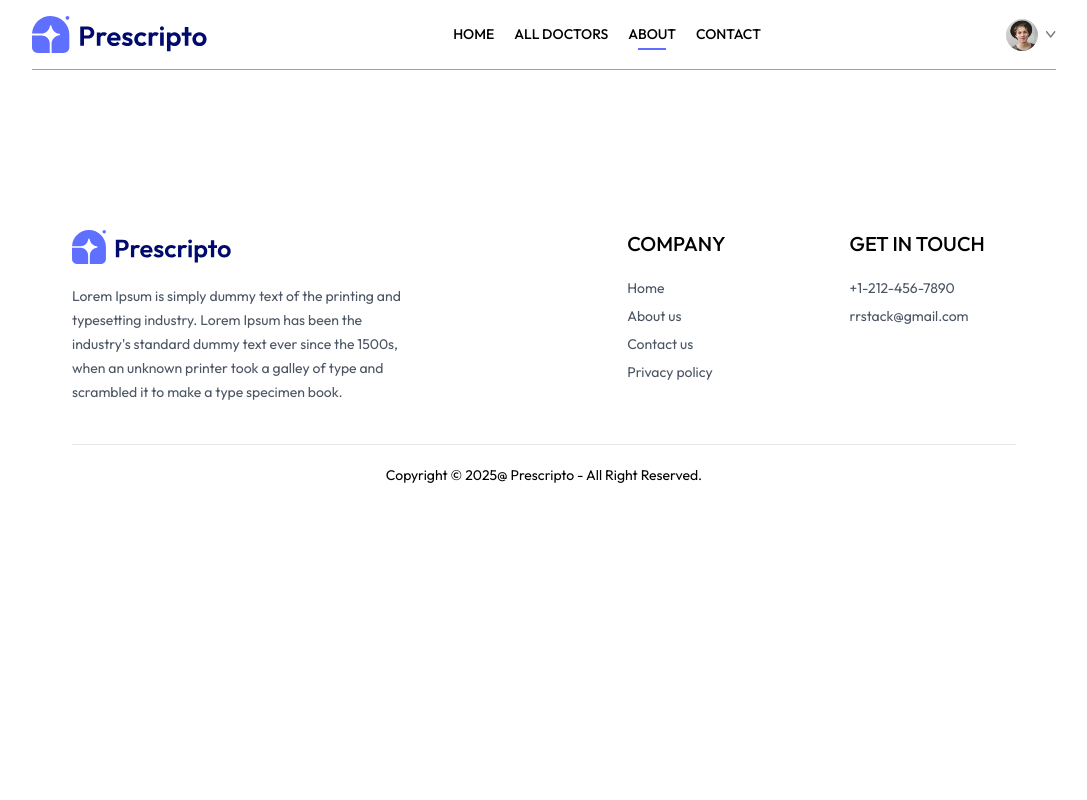
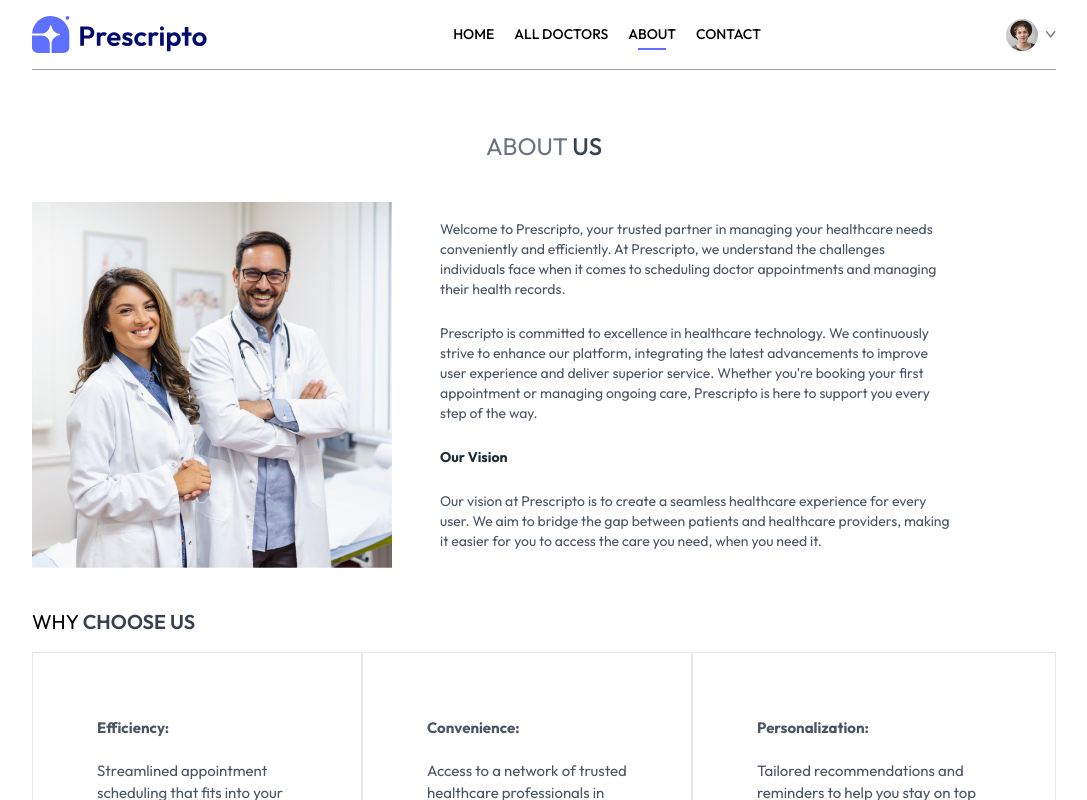
Before and after one commit to riddhampatel/Doctor-Appointment-Booking-System, a React (Vite) app in the folder frontend/: page /about in a window 1280 px wide. Shown: the top 800 px of the page, without its empty margins (96-1183 px from the left). Built offline with nearby package versions, Linux system fonts and the light colour scheme.

Commit message:
About page donr

```diff
--- a/frontend/src/pages/About.jsx
+++ b/frontend/src/pages/About.jsx
@@ -1,9 +1,68 @@
-import React from 'react'
+import React from "react";
+import { assets } from "../assets/assets";
 
 const About = () => {
   return (
-    <div></div>
-  )
-}
+    <div>
+      <div className="text-center text-2xl pt-10 text-gray-500">
+        <p>
+          ABOUT <span className="text-gray-700 font-medium">US</span>
+        </p>
+      </div>
 
-export default About
+      <div className="my-10 flex flex-col md:flex-row gap-12">
+        <img
+          className="w-full md:max-w-[360px]"
+          src={assets.about_image}
+          alt=""
+        />
+        <div className="flex flex-col justify-center gap-6 md:w-2/4 text-sm text-gray-600">
+          <p>
+            Welcome to Prescripto, your trusted partner in managing your
+            healthcare needs conveniently and efficiently. At Prescripto, we
+            understand the challenges individuals face when it comes to
+            scheduling doctor appointments and managing their health records.
+          </p>
+          <p>
+            Prescripto is committed to excellence in healthcare technology. We
+            continuously strive to enhance our platform, integrating the latest
+            advancements to improve user experience and deliver superior
+            service. Whether you're booking your first appointment or managing
+            ongoing care, Prescripto is here to support you every step of the
+            way.
+          </p>
+          <b className="text-gray-800">Our Vision</b>
+          <p>
+            Our vision at Prescripto is to create a seamless healthcare
+            experience for every user. We aim to bridge the gap between patients
+            and healthcare providers, making it easier for you to access the
+            care you need, when you need it.
+          </p>
+        </div>
+      </div>
+
+      <div className="text-xl my-4">
+        <p>
+          WHY <span className="text-gray-700 font-semibold">CHOOSE US</span>
+        </p>
+      </div>
+
+      <div className="flex flex-col md:flex-row mb-20">
+        <div className="border px-10 md:px-16 py-8 sm:py-16 flex flex-col gap-5 text-[15px] hover:bg-primary hover:text-white transition-all text-gray-600 cursor-pointer">
+          <b>Efficiency:</b>
+          <p>Streamlined appointment scheduling that fits into your busy lifestyle.</p>
+        </div>
+        <div className="border px-10 md:px-16 py-8 sm:py-16 flex flex-col gap-5 text-[15px] hover:bg-primary hover:text-white transition-all text-gray-600 cursor-pointer">
+          <b>Convenience:</b>
+          <p>Access to a network of trusted healthcare professionals in your area.</p>
+        </div>
+        <div className="border px-10 md:px-16 py-8 sm:py-16 flex flex-col gap-5 text-[15px] hover:bg-primary hover:text-white transition-all text-gray-600 cursor-pointer">
+          <b>Personalization:</b>
+          <p>Tailored recommendations and reminders to help you stay on top of your health.</p>
+        </div>
+      </div>
+    </div>
+  );
+};
+
+export default About;
```
